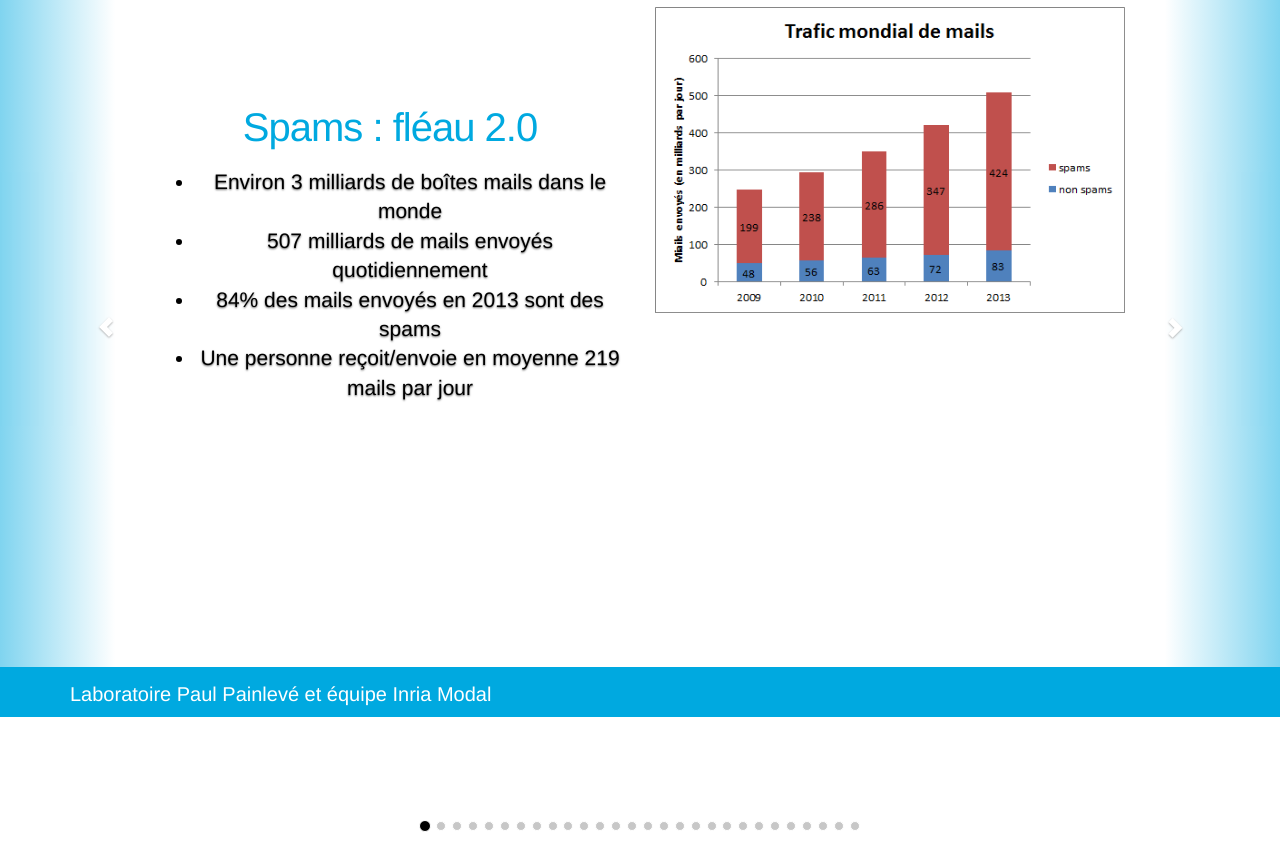
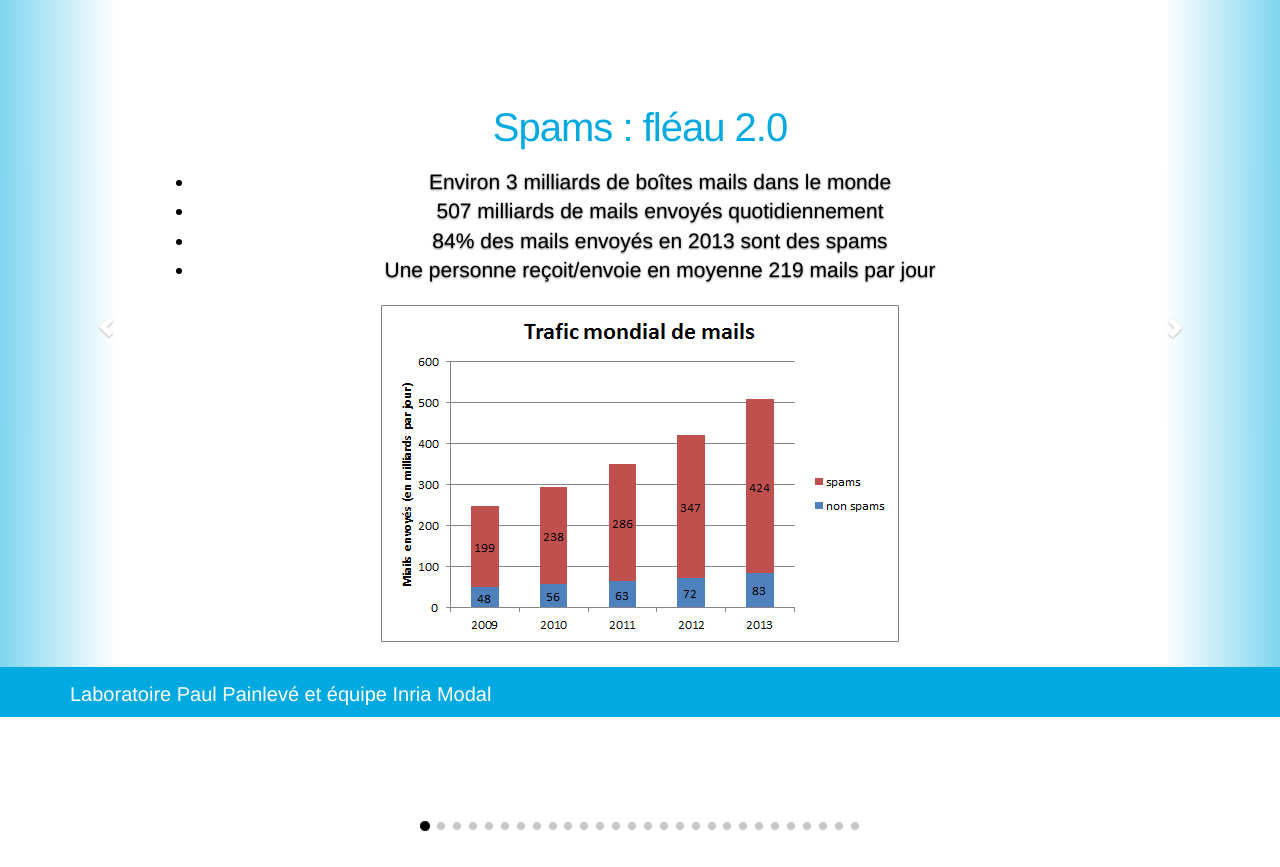
Before and after one commit to modal-inria/xperium, a plain HTML site: page spams.html in a window 1280 px wide. Shown: the part 83-950 px from the top of the page. Drawn offline with Linux system fonts and the light colour scheme.

Commit message:
responsive 1080p et centrage spams

```diff
--- a/carousel.css
+++ b/carousel.css
@@ -296,9 +296,9 @@ html,body{height:100%;}
   }
 }
 
-@media (min-width: 1920px) {
+@media (min-width: 1900px) {
   .container {
-    width: 1920px;
+    width: 1900px;
   }
 
   .carousel {
--- a/spams.html
+++ b/spams.html
@@ -71,7 +71,7 @@
                <div class="item active">
                   <div class="fill">
                      <div class="carousel-caption ">
-                        <div class="col-sm-6">
+                        <div class="col-sm-12">
                            <h2 class="featurette-heading">Spams : fléau 2.0</h2>
                            <p class="lead">
                            <ul class="lead">
@@ -80,9 +80,9 @@
                               <li> 84% des mails envoyés en 2013 sont des spams </li>
                               <li> Une personne reçoit/envoie en moyenne 219 mails par jour</li>
                            </ul>
-                        </div>
-                        <div class="col-sm-6">
-                           <img class="featurette-image img-responsive" src="img/spams/trafic.png"/>
+                           <div align="center">
+							   <img  class="featurette-image img-responsive" style="width=50%" src="img/spams/trafic.png"/>
+                           </div>
                         </div>
                      </div>
                   </div>
```
